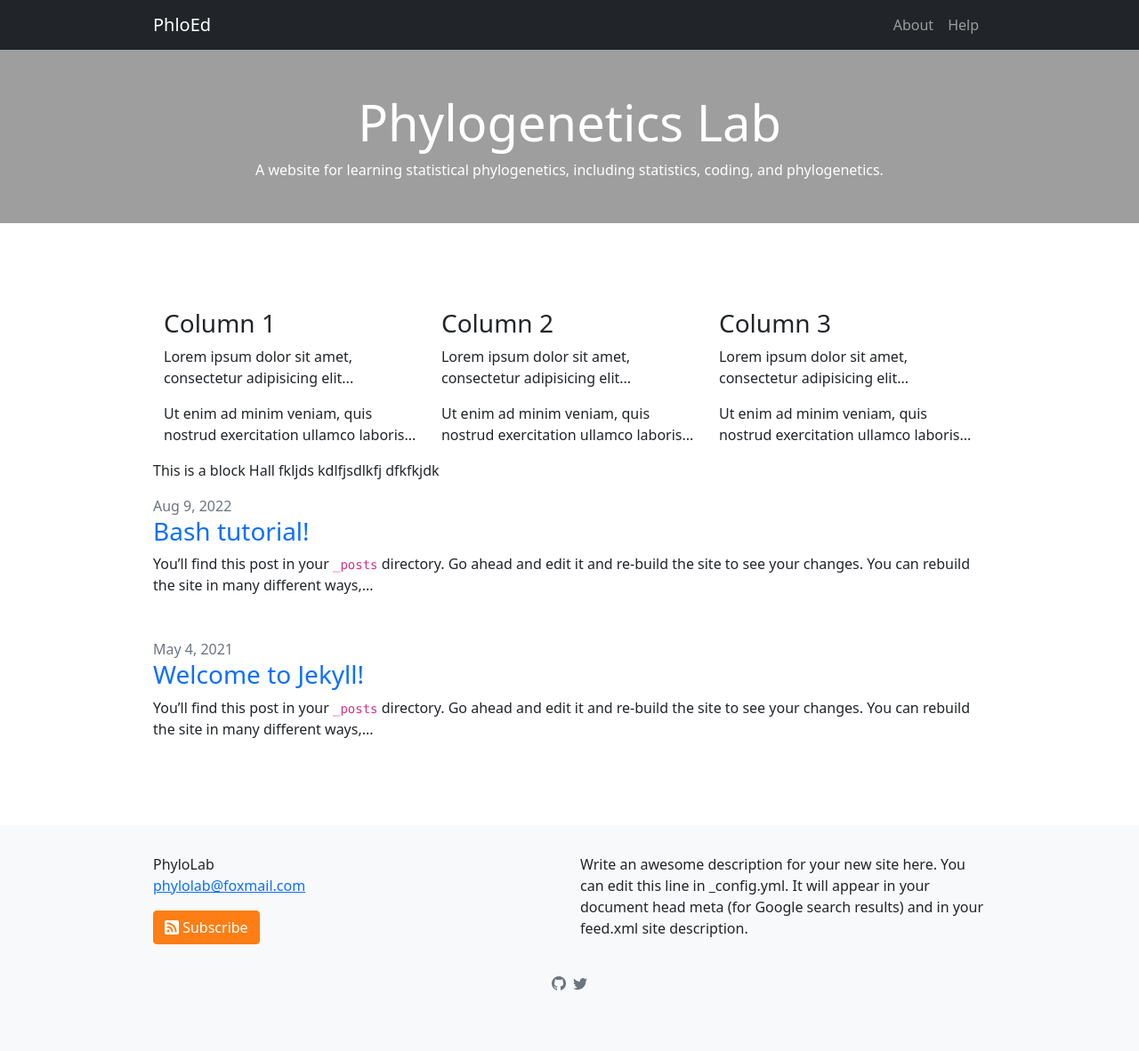
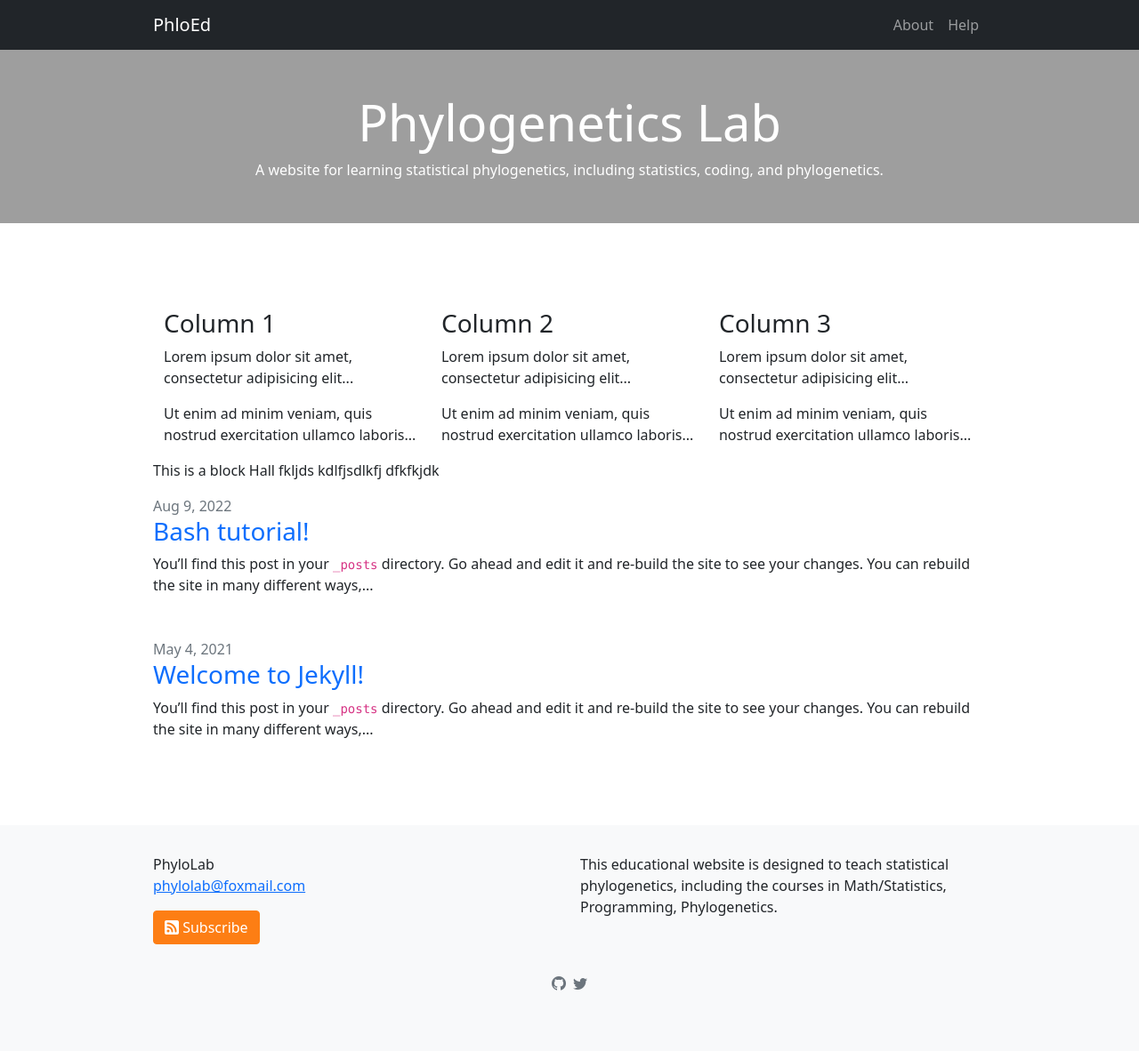
Before and after one commit to lliu1871/PhyEd, a Jekyll site: the page built from index.markdown, in a window 1280 px wide. Shown: the whole page at 89% size. Built offline with Jekyll 4.4.1, drawn with Linux system fonts in a browser that asks for light colours.

Commit message:
Update _config.yml

```diff
--- a/_config.yml
+++ b/_config.yml
@@ -23,9 +23,8 @@
   name: 'PhyloLab'
   email: 'phylolab@foxmail.com'
 description: >- # this means to ignore newlines until "baseurl:"
-  Write an awesome description for your new site here. You can edit this
-  line in _config.yml. It will appear in your document head meta (for
-  Google search results) and in your feed.xml site description.
+  This educational website is designed to teach statistical phylogenetics, including
+  the courses in Math/Statistics, Programming, Phylogenetics.
 excerpts:
   # Displays or hides post excerpts from home layout post listing.
   show: true
```
